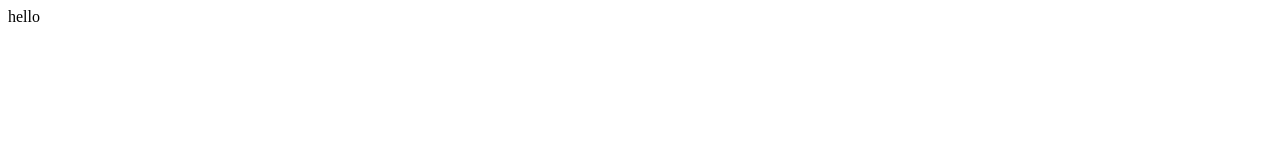
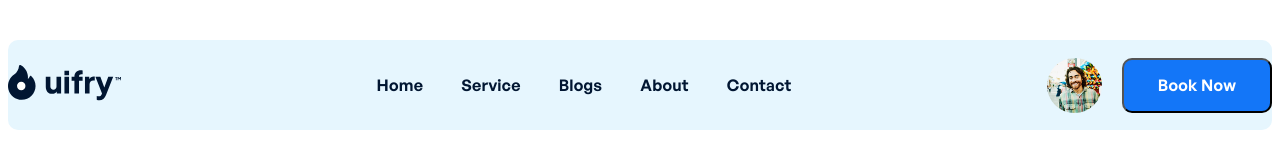
Before and after one commit to super-novicee/dental-website, a plain HTML site: page index.html in a window 1280 px wide. Drawn offline with Linux system fonts and the light colour scheme.

Commit message:
add header, assets

```diff
--- a/css/header.css
+++ b/css/header.css
@@ -1,3 +1,35 @@
 .header {
   display: flex;
+  width: 100%;
+  background-color: #e6f6fe;
+  justify-content: space-between;
+  align-items: center;
+  height: 90px;
+  border-radius: 10px;
+  margin-top: 40px;
+  /* padding-right: 41px;
+  padding-left: 41px; */
 }
+
+.links {
+  display: flex;
+  gap: 38px;
+}
+.avatar {
+  width: 55px;
+  height: 55px;
+  border-radius: 50%;
+}
+
+.container {
+  display: flex;
+  gap: 20px;
+  align-items: center;
+}
+
+.book-now {
+  border-radius: 10px;
+  background: #1376f8;
+  width: 150px;
+  height: 55px;
+}
--- a/css/main.css
+++ b/css/main.css
@@ -7,6 +7,11 @@
   --gs-regular: "GeneralSans-Regular";
   --ar-regular: "Archivo-Regular";
   --black: #222;
+  --dark-blue-design: #011632;
+}
+
+.dark-blue {
+  color: var(--dark-blue-design) !important;
 }
 
 /* heading */
@@ -20,7 +25,6 @@
   size: 3.875rem;
   line-height: 120%;
   text-transform: capitalize;
-
 }
 
 .heading-h2 {
@@ -32,7 +36,6 @@
   size: 2.5rem;
   line-height: 125%;
   text-transform: capitalize;
-
 }
 
 /* body */
@@ -44,7 +47,6 @@
   text-decoration: none;
   size: 1.5rem;
   line-height: 155%;
-
 }
 
 .body-b2 {
@@ -56,7 +58,6 @@
   text-decoration: none;
   size: 1.125rem;
   line-height: 155%;
-
 }
 
 .body-b3 {
@@ -68,7 +69,6 @@
   text-decoration: none;
   size: 1rem;
   line-height: 155%;
-
 }
 
 /* body-h1 */
@@ -82,7 +82,6 @@
   size: 3.875rem;
   line-height: 120%;
   text-transform: capitalize;
-
 }
 
 .body-h1-semibold {
@@ -95,7 +94,6 @@
   size: 3.875rem;
   line-height: 120%;
   text-transform: capitalize;
-
 }
 
 .body-h1-medium {
@@ -108,7 +106,6 @@
   size: 3.875rem;
   line-height: 120%;
   text-transform: capitalize;
-
 }
 
 .body-h1-regular {
@@ -121,7 +118,6 @@
   size: 3.875rem;
   line-height: 120%;
   text-transform: capitalize;
-
 }
 
 /* body-h2 */
@@ -134,7 +130,6 @@
   size: 2.625rem;
   line-height: 125%;
   text-transform: capitalize;
-
 }
 
 .body-h2-semibold {
@@ -146,7 +141,6 @@
   size: 2.625rem;
   line-height: 125%;
   text-transform: capitalize;
-
 }
 
 .body-h2-medium {
@@ -158,7 +152,6 @@
   size: 2.625rem;
   line-height: 125%;
   text-transform: capitalize;
-
 }
 
 .body-h2-regular {
@@ -170,7 +163,6 @@
   size: 2.625rem;
   line-height: 125%;
   text-transform: capitalize;
-
 }
 
 /* body-h2
@@ -196,7 +188,6 @@
   size: 2.25rem;
   line-height: 125%;
   text-transform: capitalize;
-
 }
 
 .body-h3-semibold {
@@ -208,7 +199,6 @@
   size: 2.25rem;
   line-height: 125%;
   text-transform: capitalize;
-
 }
 
 .body-h3-medium {
@@ -220,7 +210,6 @@
   size: 2.25rem;
   line-height: 125%;
   text-transform: capitalize;
-
 }
 
 .body-h3-regular {
@@ -232,7 +221,6 @@
   size: 2.25rem;
   line-height: 125%;
   text-transform: capitalize;
-
 }
 
 /* body-h4 */
@@ -245,7 +233,6 @@
   size: 1.5rem;
   line-height: 120%;
   text-transform: capitalize;
-
 }
 
 .body-h4-semibold {
@@ -257,7 +244,6 @@
   size: 1.5rem;
   line-height: 120%;
   text-transform: capitalize;
-
 }
 
 .body-h4-medium {
@@ -269,7 +255,6 @@
   size: 1.5rem;
   line-height: 120%;
   text-transform: capitalize;
-
 }
 
 .body-h4-regular {
@@ -281,7 +266,6 @@
   size: 1.5rem;
   line-height: 120%;
   text-transform: capitalize;
-
 }
 
 /* body-b1 */
@@ -295,7 +279,6 @@
   line-height: 155%;
   text-transform: none;
   letter-spacing: 0.27px;
-
 }
 
 .body-b1-semibold {
@@ -308,7 +291,6 @@
   line-height: 155%;
   text-transform: none;
   letter-spacing: 0.27px;
-
 }
 
 .body-b1-medium {
@@ -321,7 +303,6 @@
   line-height: 155%;
   text-transform: none;
   letter-spacing: 0.27px;
-
 }
 
 .body-b1-regular {
@@ -334,7 +315,6 @@
   line-height: 155%;
   text-transform: none;
   letter-spacing: 0.27px;
-
 }
 
 /* body-b2 */
@@ -348,7 +328,6 @@
   line-height: 155%;
   text-transform: none;
   letter-spacing: 0.24px;
-
 }
 
 .body-b2-semibold {
@@ -361,7 +340,6 @@
   line-height: 155%;
   text-transform: none;
   letter-spacing: 0.24px;
-
 }
 
 .body-b2-medium {
@@ -374,7 +352,6 @@
   line-height: 155%;
   text-transform: none;
   letter-spacing: 0.24px;
-
 }
 
 .body-b2-regular {
@@ -387,7 +364,6 @@
   line-height: 155%;
   text-transform: none;
   letter-spacing: 0.24px;
-
 }
 
 /* body-b3 */
@@ -401,7 +377,6 @@
   line-height: 155%;
   text-transform: none;
   letter-spacing: 0.28px;
-
 }
 
 .body-b3-semibold {
@@ -414,7 +389,6 @@
   line-height: 155%;
   text-transform: none;
   letter-spacing: 0.28px;
-
 }
 
 .body-b3-medium {
@@ -427,7 +401,6 @@
   line-height: 155%;
   text-transform: none;
   letter-spacing: 0.28px;
-
 }
 
 .body-b3-regular {
@@ -440,7 +413,6 @@
   line-height: 155%;
   text-transform: none;
   letter-spacing: 0.28px;
-
 }
 
 /* body-b4 */
@@ -454,7 +426,6 @@
   line-height: 155%;
   text-transform: none;
   letter-spacing: 0.18px;
-
 }
 
 .body-b4-semibold {
@@ -467,7 +438,6 @@
   line-height: 155%;
   text-transform: none;
   letter-spacing: 0.18px;
-
 }
 
 .body-b4-medium {
@@ -480,7 +450,6 @@
   line-height: 155%;
   text-transform: none;
   letter-spacing: 0.18px;
-
 }
 
 .body-b4-regular {
@@ -493,5 +462,4 @@
   line-height: 155%;
   text-transform: none;
   letter-spacing: 0.18px;
-
 }
--- a/index.html
+++ b/index.html
@@ -1,22 +1,34 @@
 <!DOCTYPE html>
 <html lang="en">
+  <head>
+    <meta charset="UTF-8" />
+    <meta name="viewport" content="width=device-width, initial-scale=1.0" />
+    <title>Document</title>
+    <link rel="stylesheet" href="css/main.css" />
+    <link rel="stylesheet" href="css/header.css" />
+  </head>
 
-<head>
-    <meta charset="UTF-8">
-    <meta name="viewport" content="width=device-width, initial-scale=1.0">
-    <title>Document</title>
-    <link rel="stylesheet" href="css/main.css">
-    <link rel="stylesheet" href="css/header.css">
-</head>
-
-<body>
+  <body>
     <header class="header">
-        hello
+      <div><img src="assets/logo.svg" /></div>
+      <div class="links">
+        <a href="/" class="body-b2-semibold dark-blue">Home</a>
+        <a href="/" class="body-b2-semibold dark-blue">Service</a>
+        <a href="/" class="body-b2-semibold dark-blue">Blogs</a>
+        <a href="/" class="body-b2-semibold dark-blue">About</a>
+        <a href="/" class="body-b2-semibold dark-blue">Contact</a>
+      </div>
+      <div class="container">
+        <img class="avatar" src="/assets/avatar.png" alt="" />
+        <button
+          class="body-b2-semibold book-now"
+          style="color: #fff; font-size: 16px"
+        >
+          Book Now
+        </button>
+      </div>
     </header>
 
-    <main>
-    </main>
-
-</body>
-
+    <main></main>
+  </body>
 </html>
```
Also changed, not shown: assets/avatar.png (added), assets/logo.svg (added).
